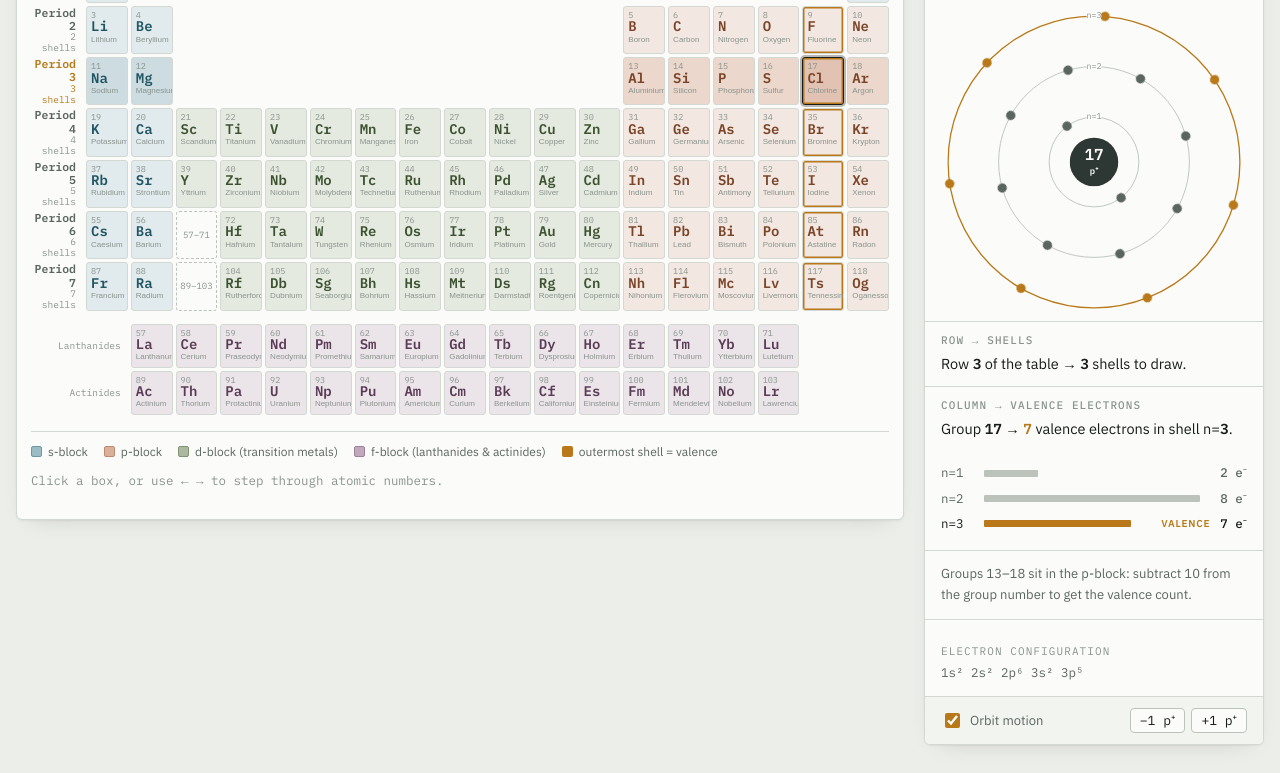
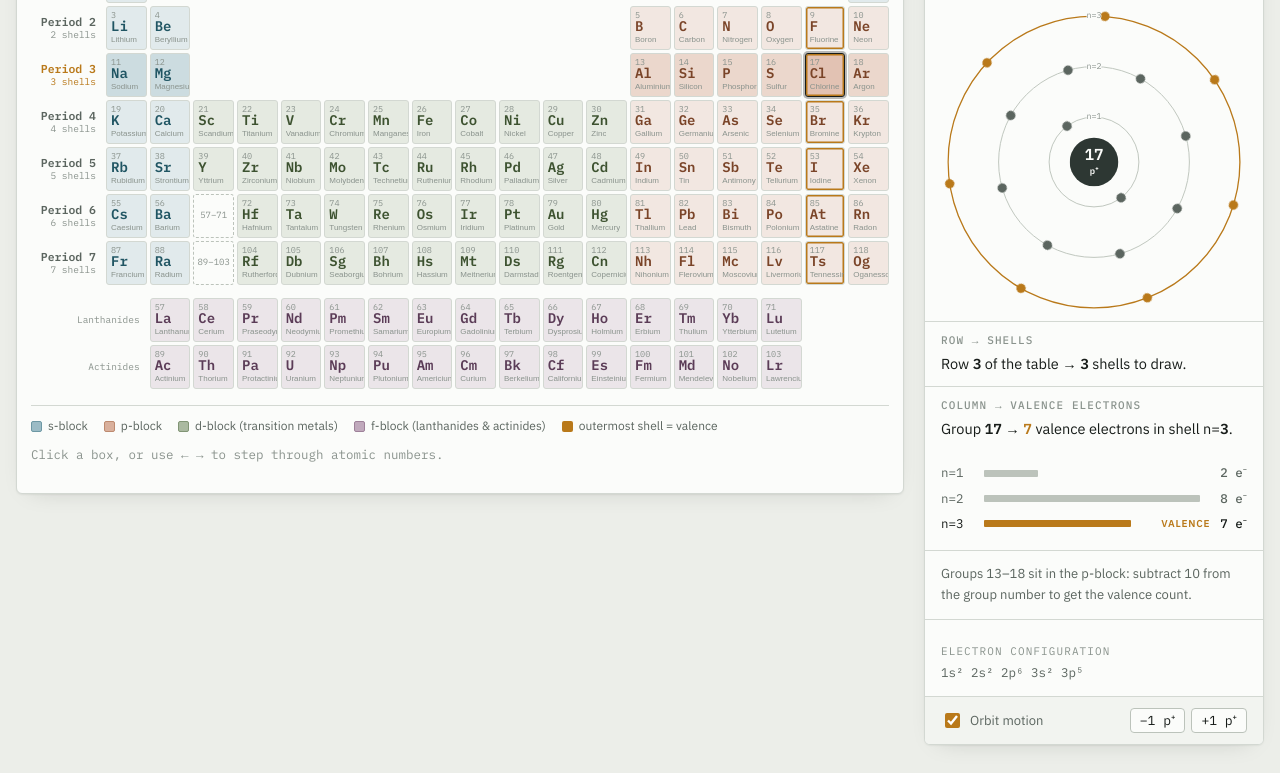
Before and after one commit to fractalated/valence-explorer, a plain HTML site: page index.html in a window 1280 px wide. Shown: the part 249-1022 px from the top of the page. Drawn offline with Linux system fonts and the light colour scheme.

Commit message:
Widen the period gutter so the shell-count labels fit on one line
At 52px "2 shells" wrapped mid-phrase, which made the row-to-shell-count
mapping harder to read than the table it labels.

Co-Authored-By: Claude Opus 5 <noreply@anthropic.com>

```diff
--- a/index.html
+++ b/index.html
@@ -198,8 +198,8 @@
   .table-scroll{overflow-x:auto; padding-bottom:4px;}
   .pt{
     display:grid; gap:3px;
-    grid-template-columns:52px repeat(18, minmax(38px,1fr));
-    min-width:760px;
+    grid-template-columns:72px repeat(18, minmax(38px,1fr));
+    min-width:800px;
   }
   .gh, .ph{
     font-family:"IBM Plex Mono",ui-monospace,monospace; color:var(--ink-3);
@@ -211,7 +211,7 @@
   .gh.hi .gn, .gh.hi .gv{color:var(--hl);}
   .ph{
     flex-direction:column; align-items:flex-end; padding-right:7px; gap:0; font-size:10.5px;
-    line-height:1.15; text-align:right;
+    line-height:1.2; text-align:right; white-space:nowrap;
   }
   .ph .pn{font-weight:600; color:var(--ink-2); font-size:11.5px;}
   .ph .ps{font-size:9.5px;}
```
